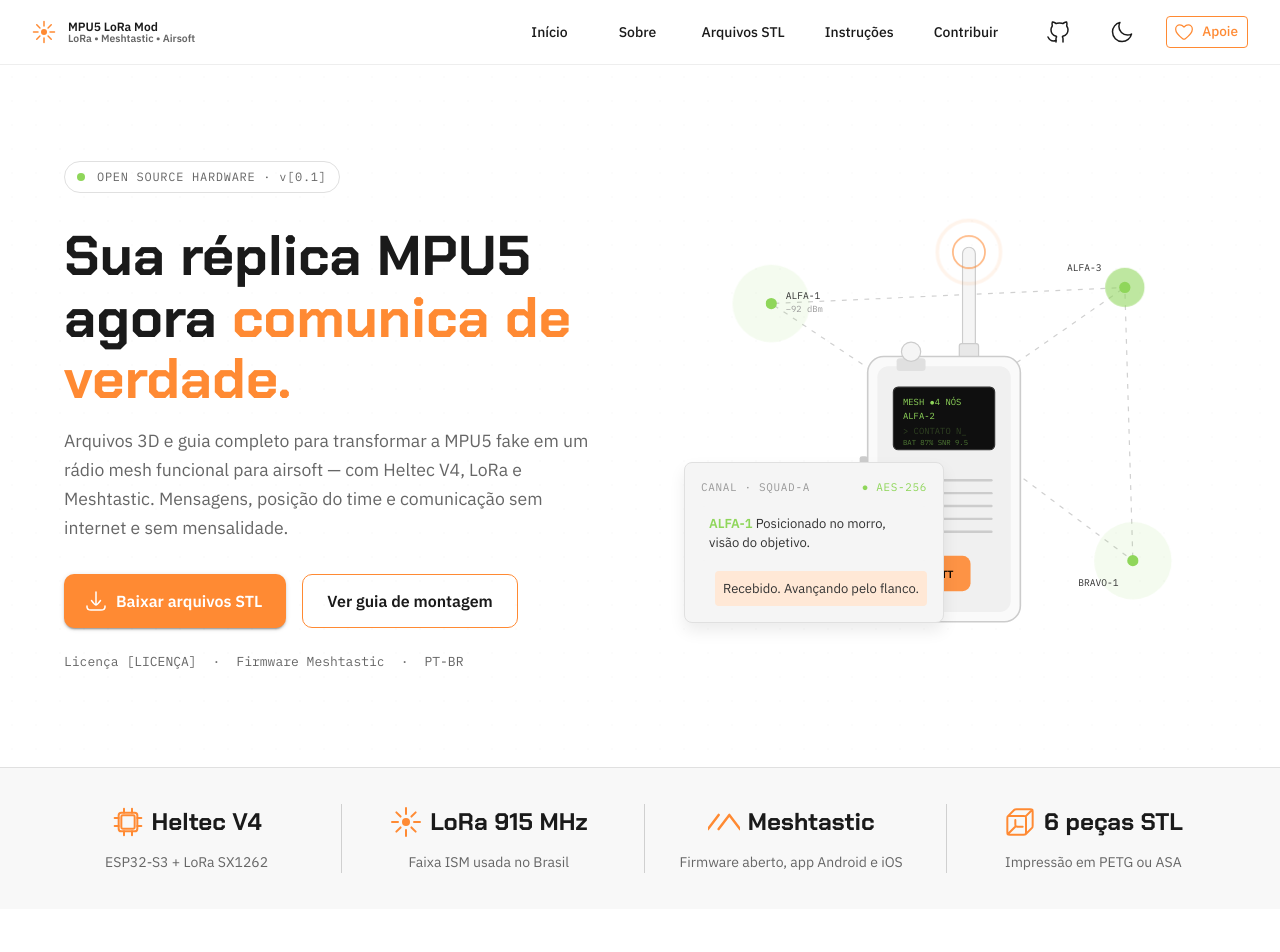
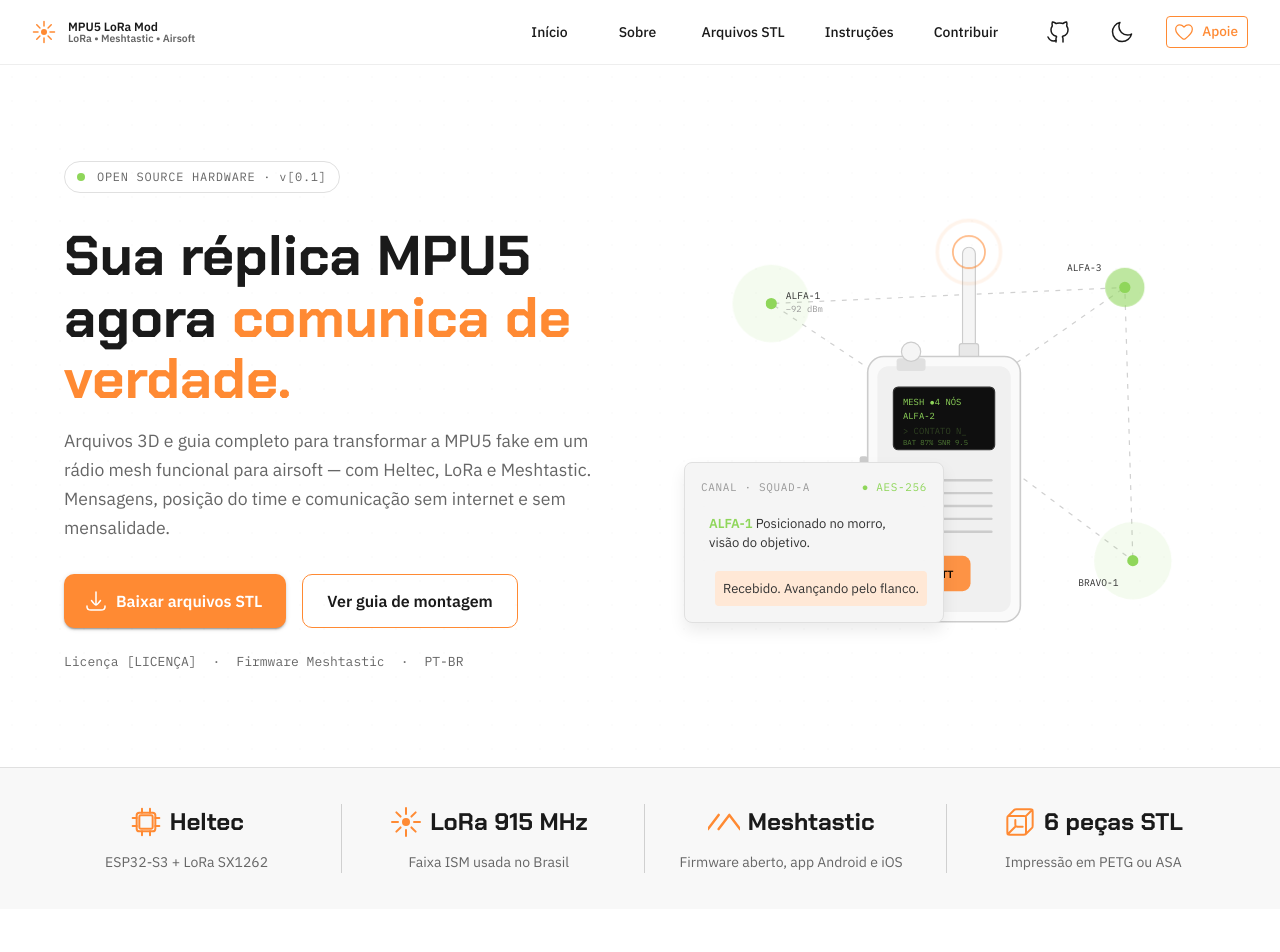
Before and after one commit to FernandoFranco/mpu5-lora-mod, a React (Vite) app: page / in a window 1280 px wide. Shown: the top 952 px of the page. Built offline with nearby package versions, Linux system fonts and the light colour scheme.

Commit message:
Remove V4 version specification from Heltec references
Leave hardware selection open without specifying version, allowing flexibility in component choices. Updated references in hero section, spec strip, instructions, and STL grid naming.

```diff
--- a/src/components/HeroSection.jsx
+++ b/src/components/HeroSection.jsx
@@ -107,8 +107,8 @@
               }}
             >
               Arquivos 3D e guia completo para transformar a MPU5 fake em um rádio mesh funcional
-              para airsoft — com Heltec V4, LoRa e Meshtastic. Mensagens, posição do time e
-              comunicação sem internet e sem mensalidade.
+              para airsoft — com Heltec, LoRa e Meshtastic. Mensagens, posição do time e comunicação
+              sem internet e sem mensalidade.
             </Typography>
 
             <Box sx={{ display: 'flex', gap: 2, flexWrap: 'wrap', mb: 3 }}>
@@ -460,7 +460,7 @@
         <Container maxWidth="lg" sx={{ py: 4.5 }}>
           <Box sx={{ display: 'flex', gap: 4, width: '100%' }}>
             {[
-              { icon: ChipIcon, label: 'Heltec V4', desc: 'ESP32-S3 + LoRa SX1262' },
+              { icon: ChipIcon, label: 'Heltec', desc: 'ESP32-S3 + LoRa SX1262' },
               { icon: LoRaIcon, label: 'LoRa 915 MHz', desc: 'Faixa ISM usada no Brasil' },
               {
                 icon: MeshtasticIcon,
--- a/src/components/InstructionsSection.jsx
+++ b/src/components/InstructionsSection.jsx
@@ -13,7 +13,7 @@
   {
     id: 'config',
     title: 'Configuração',
-    content: 'Instalação do Healtec v4, Meshtastic e testes de funcionamento.',
+    content: 'Instalação do Healtec, Meshtastic e testes de funcionamento.',
   },
 ]
 
--- a/src/components/STLGrid.jsx
+++ b/src/components/STLGrid.jsx
@@ -19,7 +19,7 @@
   },
   {
     id: 'support-heltec',
-    name: 'Suporte Healtec v4',
+    name: 'Suporte Healtec',
     image: '/images/stl/support-heltec.jpg',
     downloadUrl: '/stl/support-heltec.stl',
   },
```
